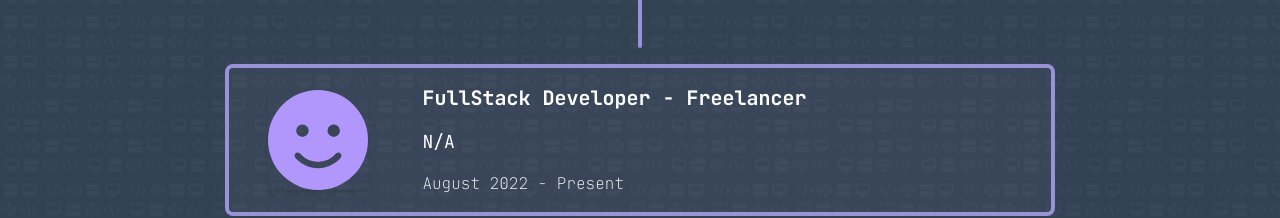
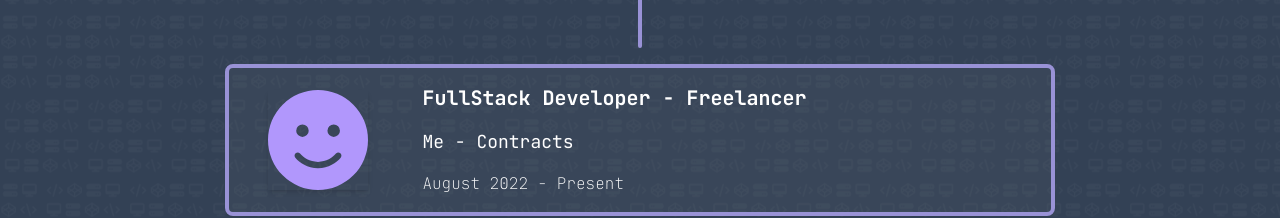
Before and after one commit to Lelmats/PortfolioWeb_React, a React (Vite) app: page / in a window 1280 px wide. Shown: the part 2520-2738 px from the top of the page. Built offline with nearby package versions, Linux system fonts and the light colour scheme; what taos would draw is missing.

Commit message:
Added a jobExp_V2

```diff
--- a/src/App.tsx
+++ b/src/App.tsx
@@ -112,7 +112,7 @@ function App() {
             />
             <CardExperience
             title={t('jobTitle_4')}
-            company='N/A'
+            company='Me - Contracts'
             date={t('jobDate_4')}
             imgPath='img/smileFace.svg'
             />
```
